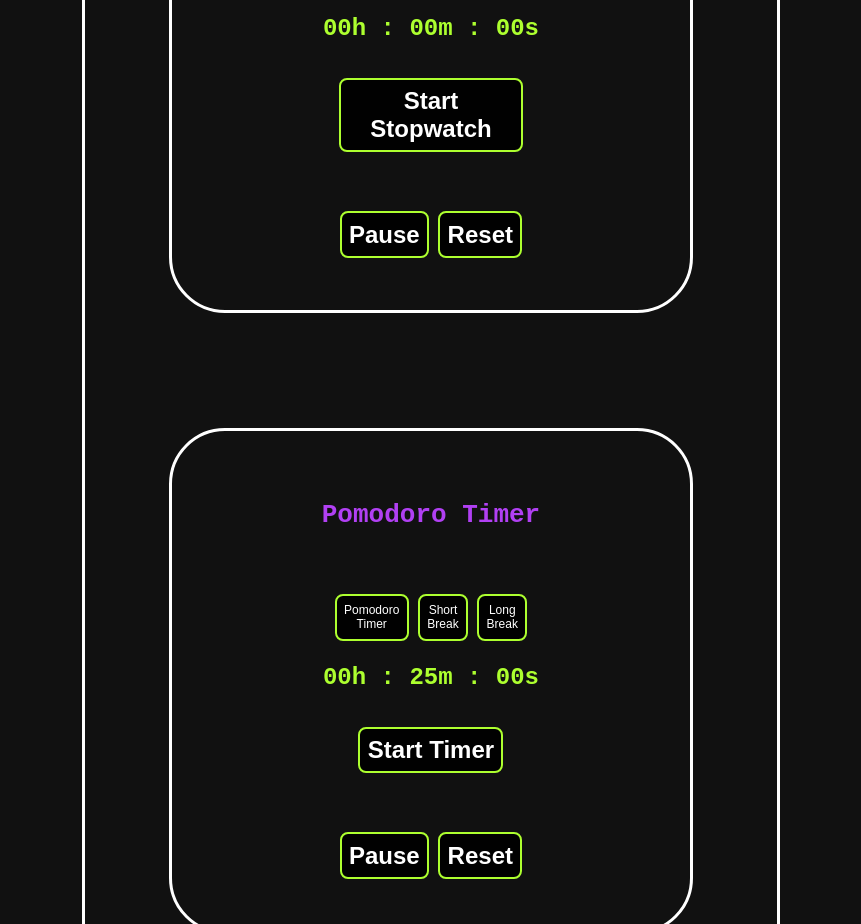
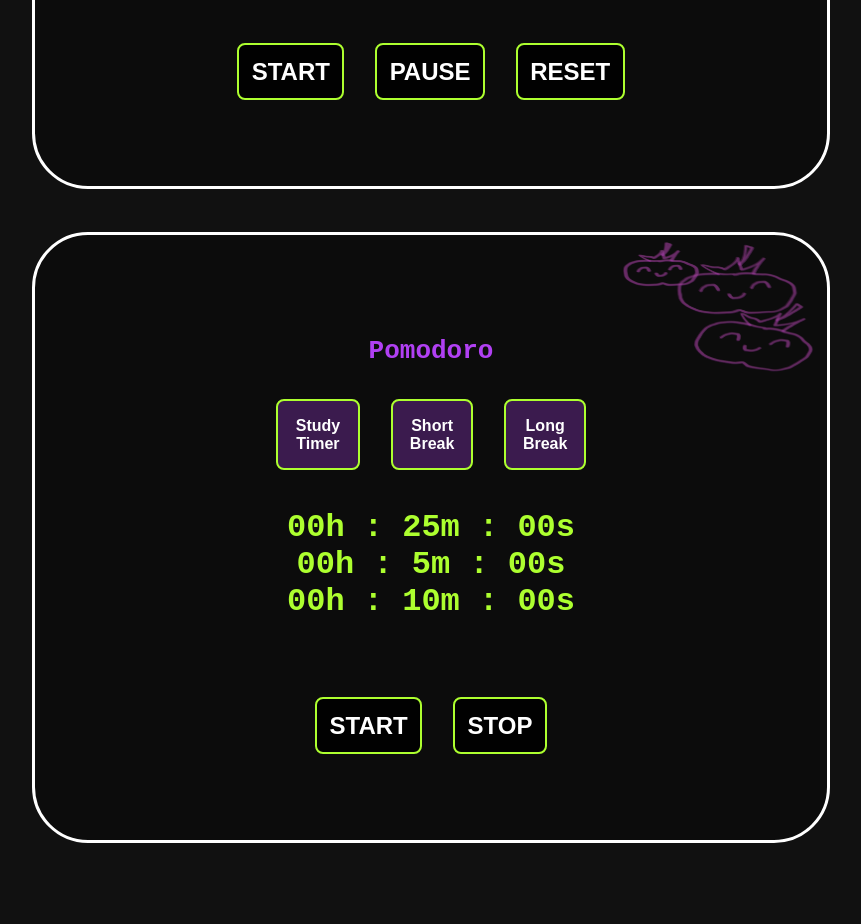
Before and after one commit to anita-campbell714/Sundial, a website: page index.html in a window 1280 px wide. Shown: the part 375-1299 px from the top of the page, without its empty margins (209-1070 px from the left). After the commit the page ends 1244 px from the top, so only its background shows below. Drawn offline with Linux system fonts and the light colour scheme.

Commit message:
updates to css

```diff
--- a/index.html
+++ b/index.html
@@ -10,35 +10,36 @@
     <div class="container">
         <h1 id="sundial">SUNDIAL</h1>
         <div class="stopwatch-container">
-            <h1>Stopwatch</h1>
+            <h1 id="stopwatch">Stopwatch</h1>
             <div class="stopwatch">
                 00h : 00m : 00s
             </div>
-            <p class="stopwatch-btns">
-                <button id="start-stopwatch">Start Stopwatch</button>
-            </p>
-                <div class="stopwatch-btns">
-                    <button id="pause-stopwatch">Pause</button>
-                    <button id="reset-stopwatch">Reset</button>
-                </div>
+            <div class="stopwatch-btns">
+                <button id="start-stopwatch">START</button>
+                <button id="pause-stopwatch">PAUSE</button>
+                <button id="reset-stopwatch">RESET</button>
+            </div>
         </div>
 
         <div class="timer-container">
-            <h1>Pomodoro Timer</h1>
+            <h1 id="pomodoro">Pomodoro</h1>
             <div class="timer-type">
-                <button>Pomodoro Timer</button>
-                <button>Short Break</button>
-                <button>Long Break</button>
+                <button id="studyBtn">Study Timer</button>
+                <button id="shortBtn">Short Break</button>
+                <button id="longBtn">Long Break</button>
             </div>
-            <div class="timer">
+            <div class="study-timer">
                 00h : 25m : 00s
             </div>
-            <p class="timer-btns">
-                <button id="start-timer">Start Timer</button>
-            </p>
-            <div class="timer-btns">
-                <button id="pause-timer">Pause</button>
-                <button id="reset-timer">Reset</button>
+            <div class="short-timer">
+                00h : 5m : 00s
+            </div>
+            <div class="long-timer">
+                00h : 10m : 00s
+            </div>
+            <div class="startStopPom-btns">
+                <button id="start-timerBtn">START</button>
+                <button id="stop-timerBtn">STOP</button>
             </div>
         </div>
     </div>
--- a/index.js
+++ b/index.js
@@ -1,6 +1,9 @@
 let seconds = 0;
 let minutes = 0;
 let hours = 0;
+
+// S: Stopwatch
+let stopwatch = document.querySelector(".stopwatch");
 
 let startS = document.getElementById("start-stopwatch");
 let pauseS = document.getElementById("pause-stopwatch");
@@ -8,7 +11,6 @@
 
 let stopStatus = 0;
 
-let stopwatch = document.querySelector(".stopwatch");
 
 startS.addEventListener("click", () => {
     if(stopStatus!==0){
@@ -42,3 +44,39 @@
     hours = 0
     stopwatch.innerHTML = "00h : 00m : 00s"
 })
+
+// P: Pomodoro
+let pomodoro = document.querySelector("study-timer")
+let shortP = document.getElementById("short-timer")
+let longP = document.getElementById("long-timer")
+
+
+function showPomodoroTimer() {
+    pomodoro.style.display = "block";
+    shortP.style.display = "none";
+    longP.style.display = "none";
+}
+showPomodoroTimer()
+
+let currentTimer = null;
+
+pomodoro.addEventListener("click", showPomodoroTimer());
+
+
+// function showShortTimer() {
+//     pomodoro.style.display = "none";
+//     shortP.style.display = "block";
+//     longP.style.display = "none"
+// }
+// showShortTimer()
+// pomodoro.addEventListener("click", showShortTimer());
+
+
+
+// function showLongTimer() {
+//     pomodoro.style.display = "none";
+//     shortP.style.display = "none";
+//     longP.style.display = "block";
+// }
+// showLongTimer()
+// pomodoro.addEventListener("click", showLongTimer());
--- a/style.css
+++ b/style.css
@@ -2,24 +2,52 @@
     display: flex;
     justify-content: center;
     align-items: center;
-    margin: 5%;
+    margin: 2%;
     background-color: rgba(0, 0, 0, 0.932);
+    /* background-color: white; */
     font-family: monospace;
 }
 
 #sundial {
-    color: white;
-    padding: 5%;
+    color: greenyellow;
+    padding: 2%;
+    border: solid;
+    border-top: none;
+    border-left: none;
+    border-right: none;
+    margin-bottom: 10%;
+
 }
 
-h1 {
+#stopwatch {
+    color: rgb(233, 251, 207);
+    padding: 2%;
+}
+
+#pomodoro {
     color: rgb(177, 64, 243);
-    padding: 5%;
+    padding: 2%;
+    margin-top: 10%;
 }
 
 .container {
     /* max-width: 1200px; */
-    width: 50%;
+    width: 70%;
+    display:flex;
+    flex-direction: column;
+    justify-content: center;
+    align-items: center;
+    /* border: solid;
+    border-color: white;
+    border-radius: 7vh; */
+}
+
+/* Stopwatch */
+
+.stopwatch-container {
+    /* max-width: 1200px; */
+    background-color: rgba(0, 0, 0, 0.279);
+    width: 90%;
     display:flex;
     flex-direction: column;
     justify-content: center;
@@ -27,32 +55,23 @@
     border: solid;
     border-color: white;
     border-radius: 7vh;
-    padding: 5%;
-}
-
-/* Stopwatch */
-
-.stopwatch-container {
-    /* max-width: 1200px; */
-    width: 80%;
-    display:flex;
-    flex-direction: column;
-    justify-content: center;
-    align-items: center;
-    border: solid;
-    border-color: white;
-    border-radius: 7vh;
-    padding: 5%;
+    padding: 1%;
+    background-image: url("myclock.png");
+    background-size: 15vw 10vh;
+    background-repeat: no-repeat;
+    background-position: left top;
 }
 .stopwatch-container:hover {
-    background-color: rgba(56, 59, 53, 0.411);
+    background-color: rgba(56, 59, 53, 0.624);
 }
 
 .stopwatch {
     /* max-width: 1200px; */
     color: greenyellow;
-    font-size:3vh;
+    font-size:4vh;
     font-weight: 700;
+    display:flex;
+    justify-content: center;
 }
 
 .stopwatch-btns {
@@ -61,8 +80,8 @@
     display: flex;
     justify-content: center;
     align-items: center;
-    gap: 5%;
-    padding: 5%;
+    gap: 10%;
+    padding: 10%;
 }
 .stopwatch-btns > button {
     color: white;
@@ -79,7 +98,7 @@
     justify-content: center;
     align-items: center;
     padding: 4%;
-    transition: all 0.4s ease-in-out;
+    transition: all 0.3s ease-in-out;
 }
 .stopwatch-btns > button:hover {
     color: rgba(0, 0, 0, 0.932);
@@ -90,7 +109,8 @@
 
 .timer-container {
     /* max-width: 1200px; */
-    width: 80%;
+    background-color: rgba(0, 0, 0, 0.279);
+    width: 90%;
     display:flex;
     flex-direction: column;
     justify-content: center;
@@ -98,11 +118,15 @@
     border: solid;
     border-color: white;
     border-radius: 7vh;
-    padding: 5%;
-    margin-top: 20%;
+    padding: 1%;
+    margin-top: 5%;
+    background-image: url("mytomato4.png");
+    background-size: 17vw 18vh;
+    background-repeat: no-repeat;
+    background-position: right top;
 }
 .timer-container:hover {
-    background-color: rgba(56, 59, 53, 0.411);
+    background-color: rgba(177, 64, 243, 0.135);
 }
 
 .timer-type {
@@ -110,15 +134,16 @@
     display: flex;
     justify-content: center;
     align-items: center;
-    gap: 5%;
-    padding: 5%;
+    gap: 10%;
+    margin-bottom: 5%;
 }
 
 .timer-type > button {
     color: white;
-    background-color: rgba(0, 0, 0, 0.932);
+    font-weight: 700;
+    background-color: rgba(177, 64, 243, 0.281);
     /* max-width: 1200px; */
-    font-size: 1.5vh;
+    font-size: 2vh;
     border: solid;
     border-width: 0.3vh;
     border-color: greenyellow;
@@ -127,31 +152,45 @@
     flex-direction: row;
     justify-content: center;
     align-items: center;
-    padding: 4%;
-    transition: all 0.4s ease-in-out;
+    padding: 5%;
+    transition: all 0.3s ease-in-out;
 }
 .timer-type > button:hover {
-    color: rgba(0, 0, 0, 0.932);
-    background-color: greenyellow;
+    background-color: rgba(177, 64, 243, 0.753);
     cursor: pointer;
 }
 
-.timer {
+.study-timer {
     /* max-width: 1200px; */
     color: greenyellow;
-    font-size:3vh;
+    font-size:4vh;
     font-weight: 700;
 }
-.timer-btns {
+
+.short-timer {
+    /* max-width: 1200px; */
+    color: greenyellow;
+    font-size:4vh;
+    font-weight: 700;
+}
+
+.long-timer {
+    /* max-width: 1200px; */
+    color: greenyellow;
+    font-size:4vh;
+    font-weight: 700;
+}
+
+.startStopPom-btns {
     /* max-width: 1200px; */
     width: 40%;
     display: flex;
     justify-content: center;
     align-items: center;
-    gap: 5%;
-    padding: 5%;
+    gap: 10%;
+    padding: 10%;
 }
-.timer-btns > button {
+.startStopPom-btns > button {
     color: white;
     background-color: rgba(0, 0, 0, 0.932);
     /* max-width: 1200px; */
@@ -166,9 +205,9 @@
     justify-content: center;
     align-items: center;
     padding: 4%;
-    transition: all 0.4s ease-in-out;
+    transition: all 0.3s ease-in-out;
 }
-.timer-btns > button:hover {
+.startStopPom-btns > button:hover {
     color: rgba(0, 0, 0, 0.932);
     background-color: greenyellow;
     cursor: pointer;
```
Also changed, not shown: myclock.png (added), mytomato4.png (added), 2 other files.
